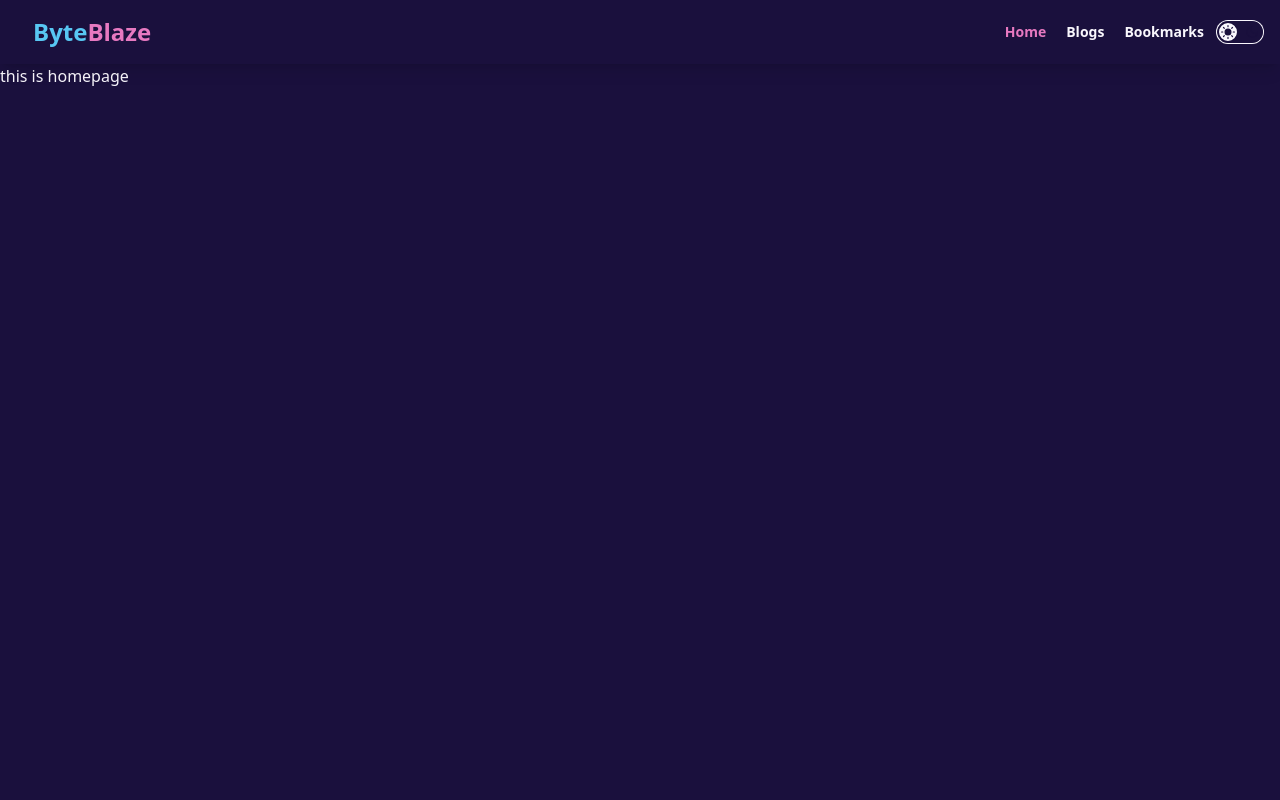
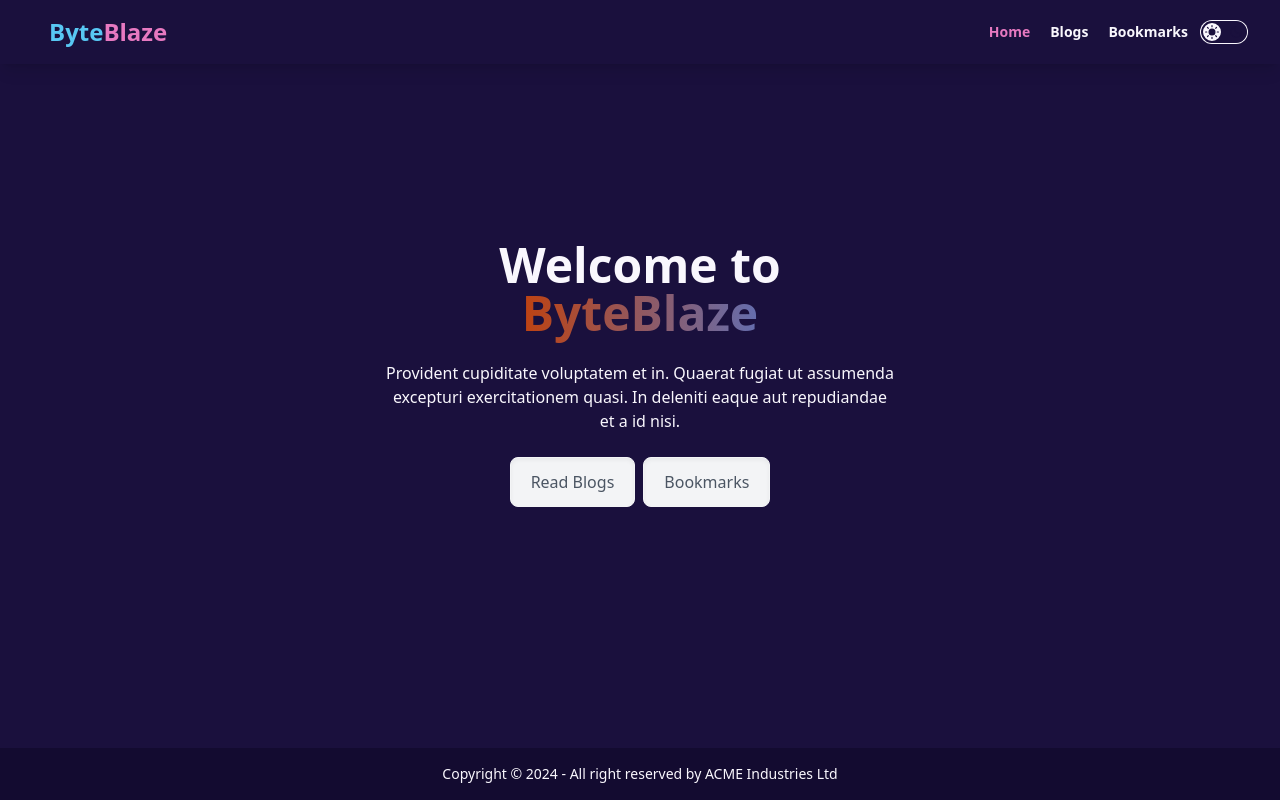
Before and after one commit to dev-Mostafizur/byte-blaze, a React (Vite) app: page / in a window 1280 px wide. Built offline with nearby package versions, Linux system fonts and the light colour scheme.

Commit message:
hero componant for home page design complete

```diff
--- /dev/null
+++ b/src/Componant/Footer/Footer.jsx
@@ -0,0 +1,18 @@
+import React from "react";
+
+const Footer = () => {
+  return (
+    <div>
+      <footer className="footer footer-center bg-base-300 text-base-content p-4">
+        <aside>
+          <p>
+            Copyright © {new Date().getFullYear()} - All right reserved by ACME
+            Industries Ltd
+          </p>
+        </aside>
+      </footer>
+    </div>
+  );
+};
+
+export default Footer;
--- /dev/null
+++ b/src/Componant/Hero/Hero.jsx
@@ -0,0 +1,43 @@
+import React from 'react';
+import { Link } from 'react-router-dom';
+
+const Hero = () => {
+    return (
+        <>
+        <div className="hero -mt-16">
+  <div className="hero-content text-center">
+    <div className="max-w-lg">
+      <h1 className="text-5xl font-bold">Welcome to <span className='font-bold bg-300% bg-gradient-to-r from-orange-700 via-blue-500 to-green-400 text-transparent bg-clip-text animate-gradient'>ByteBlaze</span></h1>
+      <p className="py-6">
+        Provident cupiditate voluptatem et in. Quaerat fugiat ut assumenda excepturi exercitationem
+        quasi. In deleniti eaque aut repudiandae et a id nisi.
+      </p>
+      <div className='flex gap-2 justify-center '>
+      <Link to={'/blogs'} class="relative px-5 py-3 overflow-hidden font-medium text-gray-600 bg-gray-100 border border-gray-100 rounded-lg shadow-inner group">
+    <span className="absolute top-0 left-0 w-0 h-0 transition-all duration-200 border-t-2 border-gray-600 group-hover:w-full ease"></span>
+    <span className="absolute bottom-0 right-0 w-0 h-0 transition-all duration-200 border-b-2 border-gray-600 group-hover:w-full ease"></span>
+    <span className="absolute top-0 left-0 w-full h-0 transition-all duration-300 delay-200 bg-gray-600 group-hover:h-full ease"></span>
+    <span className="absolute bottom-0 left-0 w-full h-0 transition-all duration-300 delay-200 bg-gray-600 group-hover:h-full ease"></span>
+    <span className="absolute inset-0 w-full h-full duration-300 delay-300 bg-gray-900 opacity-0 group-hover:opacity-100"></span>
+    <span className="relative transition-colors duration-300 delay-200 group-hover:text-white ease">Read Blogs</span>
+</Link>
+<Link to={'/bookmarks'} className="relative px-5 py-3 overflow-hidden font-medium text-gray-600 bg-gray-100 border border-gray-100 rounded-lg shadow-inner group">
+    <span className="absolute top-0 left-0 w-0 h-0 transition-all duration-200 border-t-2 border-gray-600 group-hover:w-full ease"></span>
+    <span className="absolute bottom-0 right-0 w-0 h-0 transition-all duration-200 border-b-2 border-gray-600 group-hover:w-full ease"></span>
+    <span className="absolute top-0 left-0 w-full h-0 transition-all duration-300 delay-200 bg-gray-600 group-hover:h-full ease"></span>
+    <span className="absolute bottom-0 left-0 w-full h-0 transition-all duration-300 delay-200 bg-gray-600 group-hover:h-full ease"></span>
+    <span className="absolute inset-0 w-full h-full duration-300 delay-300 bg-gray-900 opacity-0 group-hover:opacity-100"></span>
+    <span className="relative transition-colors duration-300 delay-200 group-hover:text-white ease">Bookmarks</span>
+</Link>
+
+
+      </div>
+    </div>
+  </div>
+</div>
+
+        </>
+    );
+};
+
+export default Hero;
--- a/src/Componant/Navbar/Navbar.jsx
+++ b/src/Componant/Navbar/Navbar.jsx
@@ -4,7 +4,7 @@ import LightDarkMode from "../LightDarkMode/LightDarkMode";
 const Navbar = () => {
     return (
         <>
-            <div className="navbar bg-base-100 shadow-lg px-4 fixed z-10">
+            <div className="navbar bg-base-100 shadow-lg px-4 sm:px-8 fixed z-10">
   <div className="flex-1 ">
     <Link to={'/home'} className="btn btn-ghost gap-0 normal-case text-secondary text-2xl">Byte<span className="text-primary">Blaze</span></Link>
   </div>
--- a/src/Layout/MainLayout.jsx
+++ b/src/Layout/MainLayout.jsx
@@ -1,6 +1,7 @@
 import React from 'react';
 import Navbar from '../Componant/Navbar/Navbar';
 import { Outlet } from 'react-router-dom';
+import Footer from '../Componant/Footer/Footer';
 
 const MainLayout = () => {
     return (
@@ -8,7 +9,10 @@ const MainLayout = () => {
         <div className='h-16'>
             <Navbar/>
         </div>
-            <Outlet/>
+           <div className='min-h-[calc(100vh-116px)]'>
+           <Outlet/>
+           </div>
+            <Footer/>
         </>
     );
 };
--- a/src/Pages/Home/Home.jsx
+++ b/src/Pages/Home/Home.jsx
@@ -1,10 +1,14 @@
-import Navbar from "../../Componant/Navbar/Navbar";
 
+import Hero from '../../Componant/Hero/Hero'
+import wave from '../../assets/wave.svg'
 
 const Home = () => {
     return (
         <>
-            <h1>this is homepage </h1>
+           <div className="flex relative flex-col items-center justify-center min-h-[calc(100vh-116px)]">
+            <Hero/>
+           </div>
+           <img className="absolute w-full bottom-0" src={wave} alt="" />
         </>
     );
 };
--- a/tailwind.config.js
+++ b/tailwind.config.js
@@ -6,7 +6,21 @@ export default {
     "./src/**/*.{js,ts,jsx,tsx}",
   ],
   theme: {
-    extend: {},
+    extend: {
+      keyframes: {
+        animatedgradient: {
+          '0%': { backgroundPosition: '0% 50%' },
+          '50%': { backgroundPosition: '100% 50%' },
+          '100%': { backgroundPosition: '0% 50%' },
+        },
+      },
+      backgroundSize: {
+        '300%': '300%',
+      },
+      animation: {
+        gradient: 'animatedgradient 6s ease infinite alternate',
+      },
+    },
   },
   plugins: [require('daisyui'),],
   daisyui: {
```
Also changed, not shown: src/assets/wave.svg.
